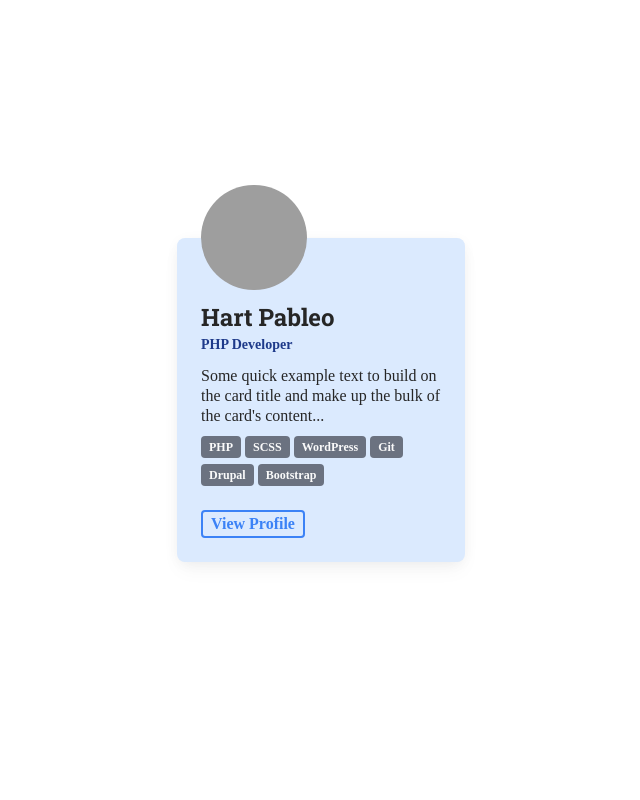
After one commit to hartpableo/phreshskills, a PHP site: page /theme/job-card.html in a window 1280 px wide. The commit adds this page. Shown: the whole page, without its empty margins (319-959 px from the left). Run offline with PHP 8.4, Linux system fonts and the light colour scheme; data that the repository does not hold is empty; some libraries are stand-ins or nearby versions; some web fonts are replaced; grey boxes are pictures that could not be loaded.

Commit message:
Static: job card

```diff
--- /dev/null
+++ b/theme/job-card.html
@@ -0,0 +1,85 @@
+<!DOCTYPE html>
+<html lang="en">
+<head>
+  <meta charset="UTF-8">
+  <meta name="viewport" content="width=device-width, initial-scale=1.0">
+  <title>Job Card</title>
+  <link rel="stylesheet" href="../public/assets/css/style.css">
+  <script src="../public/assets/js/script.js" defer></script>
+</head>
+<body class="font-primary flex min-h-screen justify-center items-center">
+
+  <div
+  class="block max-w-[18rem] rounded-lg bg-blue-100 text-left shadow-[0_2px_15px_-3px_rgba(0,0,0,0.07),0_10px_20px_-2px_rgba(0,0,0,0.04)] p-6">
+
+    <img src="https://picsum.photos/200/200" width="200" height="200" alt="..."
+      class="rounded-full w-[6.6rem] h-[6.6rem] mt-[-4.85rem] mb-3" aria-hidden="true" role="presentation">
+
+    <h3
+      class="mb-1 text-2xl font-bold leading-tight text-neutral-800 font-secondary">
+      Hart Pableo
+    </h3>
+    <p
+      class="mb-3 text-sm font-semibold leading-tight text-neutral-500 text-blue-900">
+      PHP Developer
+    </p>
+    <p
+      class="mb-2 text-base leading-tight text-neutral-800">
+      Some quick example text to build on the card title and make up the
+      bulk of the card's content...
+    </p>
+    <ul aria-label="Skills" class="flex justify-start items-start flex-wrap gap-1 mb-2">
+      <li class="inline-block">
+        <a
+          class="p-1 px-2 font-semibold text-xs rounded bg-gray-500 text-neutral-50 hover:bg-blue-700 transition-all"
+          href="#"
+        >PHP</a>
+      </li>
+      <li class="inline-block">
+        <a
+          class="p-1 px-2 font-semibold text-xs rounded bg-gray-500 text-neutral-50 hover:bg-blue-700 transition-all"
+          href="#"
+        >SCSS</a>
+      </li>
+      <li class="inline-block">
+        <a
+          class="p-1 px-2 font-semibold text-xs rounded bg-gray-500 text-neutral-50 hover:bg-blue-700 transition-all"
+          href="#"
+        >WordPress</a>
+      </li>
+      <li class="inline-block">
+        <a
+          class="p-1 px-2 font-semibold text-xs rounded bg-gray-500 text-neutral-50 hover:bg-blue-700 transition-all"
+          href="#"
+        >Git</a>
+      </li>
+      <li class="inline-block">
+        <a
+          class="p-1 px-2 font-semibold text-xs rounded bg-gray-500 text-neutral-50 hover:bg-blue-700 transition-all"
+          href="#"
+        >Drupal</a>
+      </li>
+      <li class="inline-block">
+        <a
+          class="p-1 px-2 font-semibold text-xs rounded bg-gray-500 text-neutral-50 hover:bg-blue-700 transition-all"
+          href="#"
+        >Bootstrap</a>
+      </li>
+    </ul>
+    <div class="mt-6 flex justify-start items-start flex-wrap gap-x-4 gap-y-2">
+      <a
+        href="#"
+        class="pointer-events-auto inline-block cursor-pointer rounded text-base font-bold leading-normal text-primary text-blue-500 transition duration-150 ease-in-out hover:text-primary-600 focus:text-primary-600 focus:outline-none focus:ring-0 active:text-primary-700 hover:text-orange-500 hover:border-orange-500 transition-all px-2 border-2 border-solid border-blue-500 rounded transition-all">
+        View Profile
+      </a>
+      <!-- <a
+        type="button"
+        href="#"
+        class="pointer-events-auto inline-block cursor-pointer rounded text-base font-bold leading-normal text-primary text-blue-500 transition duration-150 ease-in-out hover:text-primary-600 focus:text-primary-600 focus:outline-none focus:ring-0 active:text-primary-700 hover:underline hover:text-orange-500 transition-all">
+        Another Link
+      </a> -->
+    </div>
+  </div>
+
+</body>
+</html>
```
Also changed, not shown: public/assets/css/style.css.
